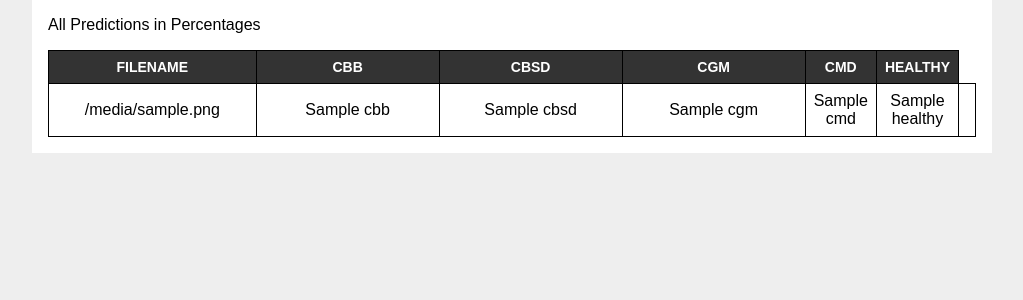
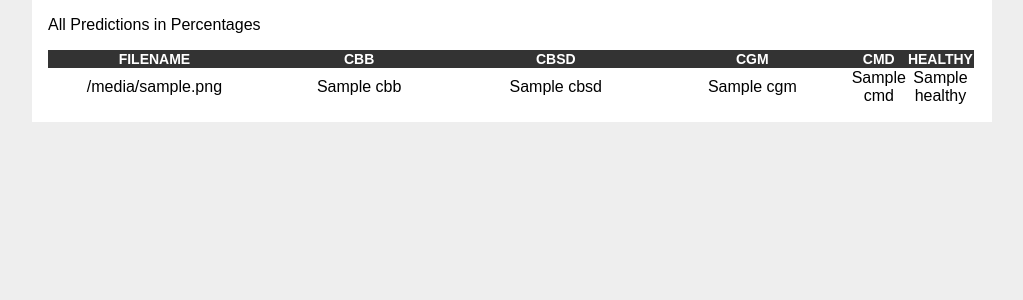
Before and after one commit to ambarishg/cassava-disease-detection, a Flask app: template flaskr/templates/predictions/allitems.html in a window 1280 px wide. Shown: the part 93-393 px from the top of the page, without its empty margins (128-1151 px from the left). Run offline with Flask 2, Linux system fonts and the light colour scheme; the template is opened without the code that fills it: most values are stand-ins (such as "Sample title", 1, 10 or a date in 2020).

Commit message:
style.css changed

```diff
--- a/flaskr/static/style.css
+++ b/flaskr/static/style.css
@@ -33,11 +33,6 @@ table {
   width:100%
 }
 
-th, td {
-	border: 1px solid black;
-	padding: 8px;
-}
-
 thead th {
   width: 25%;
 }
```
